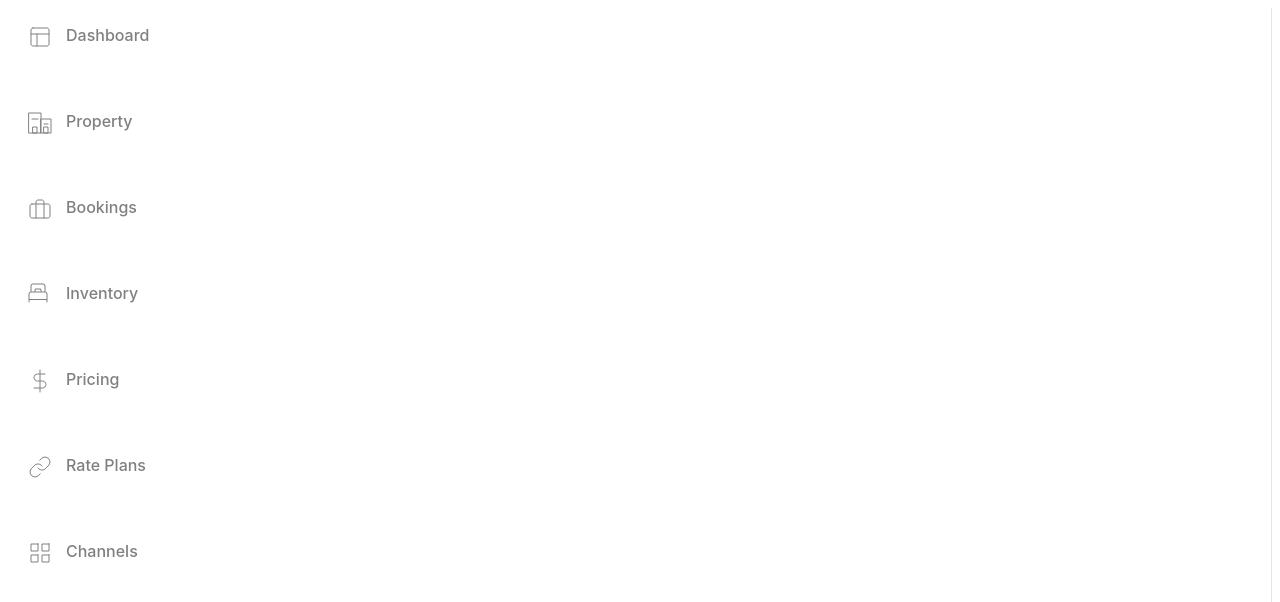
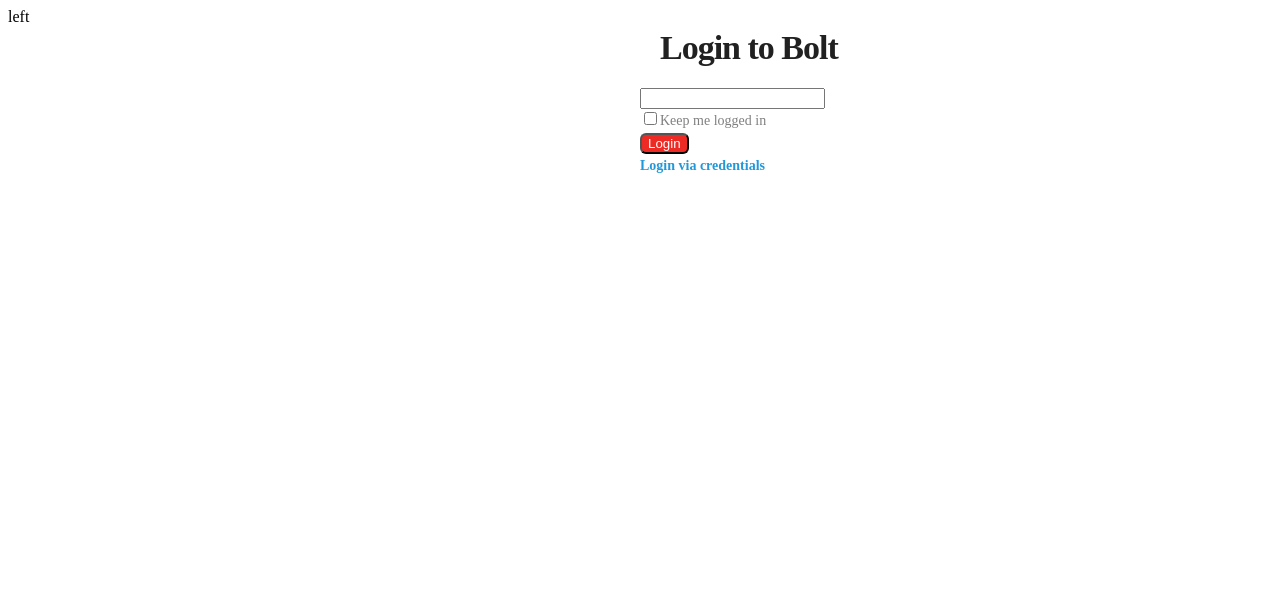
Before and after one commit to abhishekkumaroyo/cm-ui-react, a React (Create React App) app: page / in a window 1280 px wide. Shown: the top 602 px of the page. Built offline with nearby package versions, Linux system fonts and the light colour scheme.

Commit message:
login start

```diff
--- a/src/App.js
+++ b/src/App.js
@@ -1,11 +1,20 @@
-import React from 'react';
+import React, { useState } from 'react';
 import { Switch, Route } from 'react-router-dom';
+import Login from './components/Login';
 import Dashboard from './desktop-containers/Dashboard';
 
-const App = () => (
-    <Switch>
-        <Route path="/" exact component={Dashboard} />;
-    </Switch>
-);
+function App() {
+    const [token, setToken] = useState(false);
+
+    if (!token) {
+        return <Login setToken={setToken} />;
+    }
+
+    return (
+        <Switch>
+            <Route path="/" component={Dashboard} />;
+        </Switch>
+    );
+}
 
 export default App;
--- /dev/null
+++ b/src/components/BodyContent/index.js
@@ -0,0 +1,27 @@
+/* eslint-disable no-unused-vars */
+import React, { Component } from 'react';
+import { BrowserRouter as Router, Switch, Route, Link, useRouteMatch, useParams } from 'react-router-dom';
+import BookingsBody from '../BookingsBody/index.js';
+import DashboardBody from '../DashboardBody/index.js';
+
+import {} from '../Icons/icons.js';
+import Sidebar from '../Sidebar/index.js';
+import { BodyContainer, MainContainer } from './styles.js';
+
+class BodyContent extends Component {
+    render() {
+        return (
+            <BodyContainer>
+                <Sidebar />
+                <MainContainer>
+                    <Switch>
+                        <Route path="/dashboard" component={DashboardBody} />
+                        <Route path="/bookings" component={BookingsBody} />
+                    </Switch>
+                </MainContainer>
+            </BodyContainer>
+        );
+    }
+}
+
+export default BodyContent;
--- /dev/null
+++ b/src/components/BodyContent/styles.js
@@ -0,0 +1,17 @@
+import styled from 'styled-components/macro';
+
+export const BodyContainer = styled.div`
+    position: fixed;
+    top: 56px;
+    bottom: 0px;
+    // left: 0x;
+    display: flex;
+    width: 100%;
+`;
+
+export const MainContainer = styled.div`
+    overflow-x: scroll;
+    overflow-y: scroll;
+    width: 100%;
+    background: #f0f0f0;
+`;
--- /dev/null
+++ b/src/components/BookingsBody/index.js
@@ -0,0 +1,20 @@
+/* eslint-disable no-unused-vars */
+import React, { Component } from 'react';
+import { BrowserRouter as Router, Switch, Route, Link, useRouteMatch, useParams } from 'react-router-dom';
+
+import { BookingsIcon } from '../Icons/icons.js';
+
+//import {} from './styles.js';
+
+class BookingsBody extends Component {
+    render() {
+        return (
+            <div>
+                bookings Body
+                <span></span>
+            </div>
+        );
+    }
+}
+
+export default BookingsBody;
--- /dev/null
+++ b/src/components/DashboardBody/index.js
@@ -0,0 +1,20 @@
+/* eslint-disable no-unused-vars */
+import React, { Component } from 'react';
+import { BrowserRouter as Router, Switch, Route, Link, useRouteMatch, useParams } from 'react-router-dom';
+
+import {} from '../Icons/icons.js';
+
+//import {} from './styles.js';
+
+class DashboardBody extends Component {
+    render() {
+        return (
+            <div>
+                dasboard Body
+                <span></span>
+            </div>
+        );
+    }
+}
+
+export default DashboardBody;
--- /dev/null
+++ b/src/components/Login/index.js
@@ -0,0 +1,82 @@
+/* eslint-disable no-unused-vars */
+import React, { PureComponent } from 'react';
+//import BodyContent from '../../components/BodyContent';
+//import Sidebar from '../../components/Sidebar';
+import {
+    LoginHeading,
+    LoginPageContainer,
+    LoginPageLeft,
+    LoginPageRight,
+    CompanyNameContainer,
+    CompanyNameInput,
+    FormContainer,
+    CheckBoxContainer,
+    ButtonContainer,
+    LoginButton,
+    CheckBox,
+    CheckBoxText,
+    LoginViaCredentials
+} from './styles.js';
+
+class Login extends PureComponent {
+    constructor(props) {
+        super(props);
+        this.state = {
+            checked: false,
+            credentials: false,
+            companyName: '',
+            email: '',
+            password: ''
+        };
+    }
+
+    viaCompany = (e) => {
+        this.setState({
+            credentials: false
+        });
+    };
+
+    viaCredintials = () => {
+        this.setState({
+            credentials: true
+        });
+    };
+
+    toggleCheckbox = () => {
+        this.setState({
+            checked: !this.state.checked
+        });
+    };
+
+    render() {
+        return (
+            <LoginPageContainer>
+                <LoginPageLeft>left</LoginPageLeft>
+                <LoginPageRight>
+                    <LoginHeading>Login to Bolt</LoginHeading>
+
+                    <FormContainer>
+                        <CompanyNameContainer>
+                            <CompanyNameInput />
+                        </CompanyNameContainer>
+                        <CheckBoxContainer>
+                            <CheckBox type="checkbox" onClick={this.toggleCheckbox} />
+                            <CheckBoxText>Keep me logged in</CheckBoxText>
+                        </CheckBoxContainer>
+                        {/* <ButtonContainer> */}
+                        <LoginButton> Login </LoginButton>
+                        {this.state.credentials ? (
+                            <LoginViaCredentials onClick={this.viaCompany}>Login via company</LoginViaCredentials>
+                        ) : (
+                            <LoginViaCredentials onClick={this.viaCredintials}>Login via credentials</LoginViaCredentials>
+                        )}
+
+                        {/* </ButtonContainer> */}
+                    </FormContainer>
+                </LoginPageRight>
+            </LoginPageContainer>
+        );
+    }
+}
+
+export default Login;
--- /dev/null
+++ b/src/components/Login/styles.js
@@ -0,0 +1,69 @@
+import styled from 'styled-components/macro';
+
+export const LoginPageContainer = styled.div`
+    display: flex;
+    width: 100%;
+`;
+
+export const LoginPageRight = styled.div`
+    flex: 1;
+    /* justify-content: center;
+    align-items: center;
+    display: flex;
+    flex-direction: column; */
+`;
+
+export const LoginPageLeft = styled.div`
+    flex: 1;
+`;
+
+export const LoginHeading = styled.div`
+    font-style: normal;
+    font-weight: bold;
+    font-size: 34px;
+    line-height: 40px;
+    letter-spacing: -1px;
+    color: #212121;
+    margin: 20px;
+`;
+
+export const FormContainer = styled.form``;
+
+export const CompanyNameContainer = styled.div``;
+
+export const CheckBoxContainer = styled.div``;
+
+export const CheckBox = styled.input`
+    /* height: 100%;
+    width: 100%; */
+`;
+
+export const CheckBoxText = styled.span`
+    font-style: normal;
+    font-weight: 500;
+    font-size: 14px;
+    line-height: 24px;
+    color: rgba(0, 0, 0, 0.5);
+`;
+
+export const ButtonContainer = styled.div``;
+
+export const LoginButton = styled.button`
+    background: #ee2a24;
+    border-radius: 6px;
+    cursor: pointer;
+    color: #ffffff;
+`;
+
+export const CompanyNameInput = styled.input``;
+
+export const LoginViaCredentials = styled.div`
+    font-style: normal;
+    font-weight: 600;
+    font-size: 14px;
+    line-height: 24px;
+    //text-align: center;
+    font-feature-settings: 'liga' off;
+    color: #2298da;
+    cursor: pointer;
+`;
--- a/src/components/Sidebar/styles.js
+++ b/src/components/Sidebar/styles.js
@@ -10,7 +10,7 @@
 
 export const SidebarContent = styled.div`
     padding: 15px 10px;
-    height: 56px;
+    // height: 56px;
     // color: #808080;
     font-family: 'Inter', sans-serif;
     font-style: normal;
--- a/src/desktop-containers/Dashboard/index.js
+++ b/src/desktop-containers/Dashboard/index.js
@@ -1,9 +1,18 @@
+/* eslint-disable no-unused-vars */
 import React, { PureComponent } from 'react';
-import Sidebar from '../../components/Sidebar';
+import BodyContent from '../../components/BodyContent';
+
+import { BrowserRouter as Router, Switch, Route, Link, useRouteMatch, useParams } from 'react-router-dom';
+import { Redirect } from 'react-router';
+//import Sidebar from '../../components/Sidebar';
 
 class HomePage extends PureComponent {
     render() {
-        return <Sidebar />;
+        return (
+            <div>
+                <BodyContent />
+            </div>
+        );
     }
 }
 
```
Also changed, not shown: src/components/Sidebar/index.js (+17 -9 lines), .eslintrc.json, src/desktop-containers/Login/index.js (deleted).
